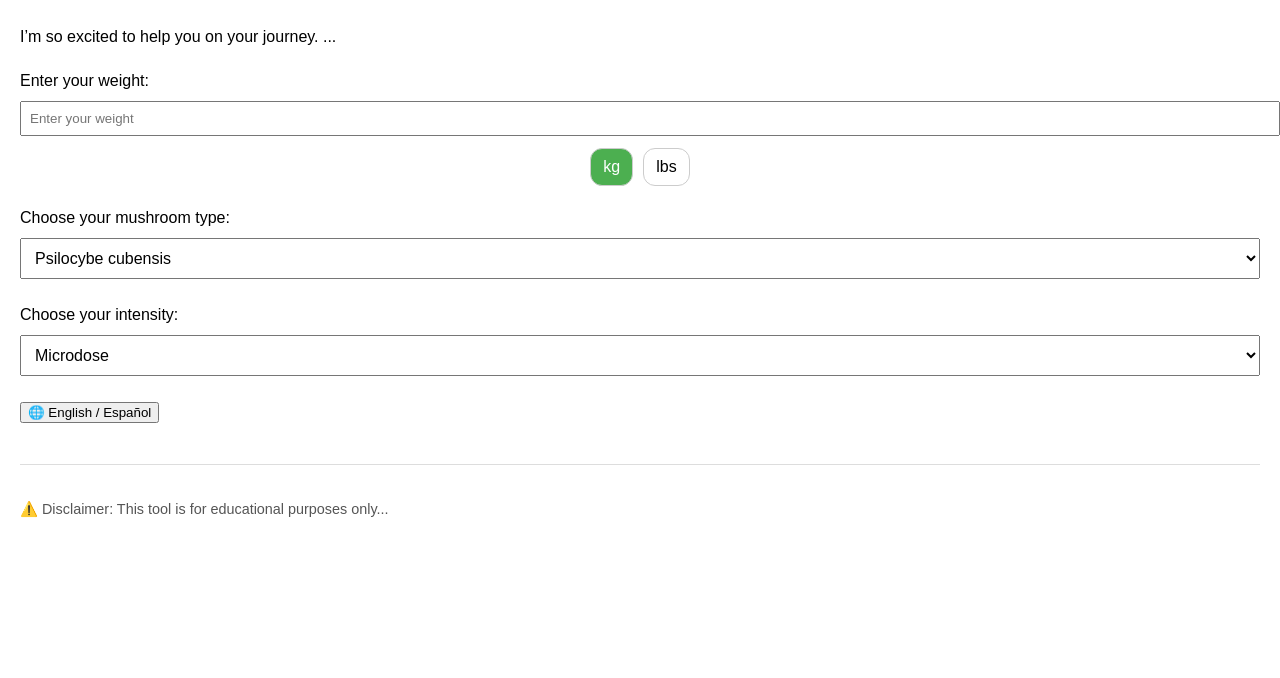
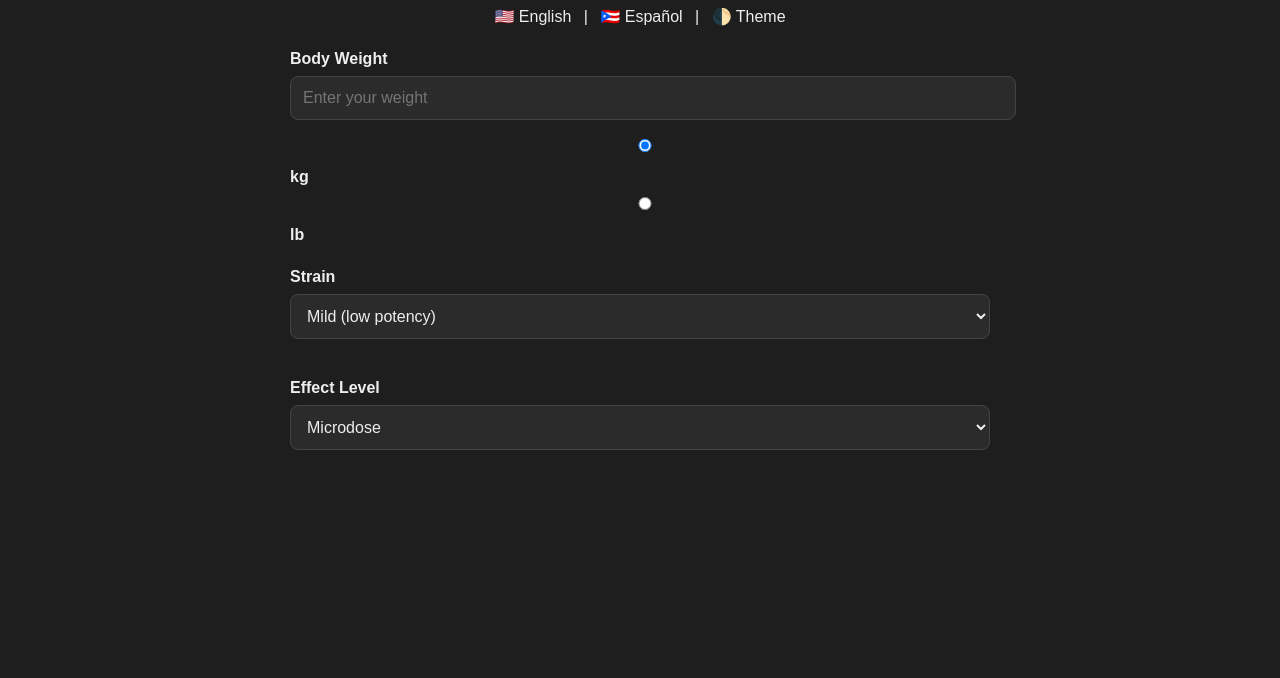
Before and after one commit to izziclawson/hongos, a plain HTML site: page index.html in a window 1280 px wide. Shown: the part 122-800 px from the top of the page. Drawn offline with Linux system fonts and the light colour scheme.

Commit message:
Update index.html

```diff
--- a/index.html
+++ b/index.html
@@ -1,148 +1,109 @@
 <!DOCTYPE html>
 <html lang="en">
 <head>
-  <meta charset="UTF-8" />
-  <meta name="viewport" content="width=device-width, initial-scale=1.0" />
-  <title>Shroomies Dosage Calculator</title>
+  <meta charset="UTF-8">
+  <title>🍄 Shroomies Dose Calculator</title>
   <style>
-    body { font-family: Arial, sans-serif; margin: 20px; line-height: 1.5; }
-    h1 { text-align: center; }
-    .section { margin-bottom: 20px; }
-    label { display: block; margin: 8px 0 4px; }
-    select, input { width: 100%; padding: 8px; margin: 4px 0; }
-    .unit-toggle {
-      display: flex;
-      justify-content: center;
-      align-items: center;
-      gap: 10px;
-      margin-top: 8px;
+    body {
+      font-family: Arial, sans-serif;
+      max-width: 700px;
+      margin: 2rem auto;
+      padding: 1rem;
+      background: #1e1e1e;
+      color: #eee;
+      transition: background 0.3s, color 0.3s;
     }
-    .unit-button {
-      padding: 6px 12px;
+    h1, h3 { text-align: center; color: #90ee90; }
+    .section { margin: 1.5rem 0; }
+    label { display: block; margin-bottom: 0.5rem; font-weight: bold; }
+    select, input, button {
+      width: 100%;
+      padding: 0.75rem;
+      margin-bottom: 1rem;
+      background: #2b2b2b;
+      border: 1px solid #444;
+      color: #eee;
+      border-radius: 8px;
+      font-size: 1rem;
+    }
+    button {
+      background: #4caf50;
+      color: white;
+      border: none;
+      cursor: pointer;
+      border-radius: 8px;
+    }
+    button:hover { background: #45a049; }
+    .result {
+      background: #2b2b2b;
+      border: 1px solid #444;
+      padding: 1rem;
+      border-radius: 8px;
+    }
+    .advice { margin-top: 1rem; }
+    .footer {
+      margin-top: 2rem;
+      text-align: center;
+      font-size: 0.9rem;
+      color: #aaa;
+    }
+    .toggle { display: inline-block; margin: 0 0.5rem; cursor: pointer; }
+
+    /* Light mode */
+    body.light {
+      background: #f9f9f9;
+      color: #222;
+    }
+    body.light select,
+    body.light input,
+    body.light .result {
+      background: #fff;
+      color: #222;
       border: 1px solid #ccc;
-      border-radius: 12px;
-      cursor: pointer;
     }
-    .unit-button.active {
-      background: #4CAF50;
-      color: white;
+    body.light button {
+      background: #0077cc;
     }
-    #result { font-weight: bold; margin-top: 15px; }
-    footer {
-      margin-top: 40px; padding-top: 20px; border-top: 1px solid #ddd;
-      font-size: 0.9em; color: #555;
+    body.light h1, body.light h3 {
+      color: #0077cc;
     }
   </style>
 </head>
 <body>
-  <h1>🍄 Shroomies Dosage Calculator</h1>
-
-  <!-- Welcome Section -->
-  <div class="section" id="welcome">
-    <h2 data-en="Welcome" data-es="Bienvenido">Welcome</h2>
-    <p data-en="I’m so excited to help you on your journey. Here are some suggestions on how to calculate the appropriate dose for you. Everyone is different. This is not medical advice. This is for educational purposes only. It is very important to know yourself and to have safety guards in mind when building a relationship with this plant. For more information, read here."
-       data-es="Estoy muy emocionado de ayudarte en tu camino. Aquí tienes algunas sugerencias sobre cómo calcular la dosis adecuada para ti. Cada persona es diferente. Esto no es consejo médico. Es solo con fines educativos. Es muy importante conocerte a ti mismo y tener precauciones en mente al construir una relación con esta planta. Para más información, lee aquí.">
-       I’m so excited to help you on your journey. ...
-    </p>
+  <h1>🍄 Shroomies Dose Calculator</h1>
+  <div style="text-align:center; margin-bottom:1rem;">
+    <span class="toggle" onclick="setLanguage('en')">🇺🇸 English</span> |
+    <span class="toggle" onclick="setLanguage('es')">🇵🇷 Español</span> |
+    <span class="toggle" onclick="toggleTheme()">🌓 Theme</span>
   </div>
 
-  <!-- Weight Section -->
   <div class="section">
-    <label for="weight" data-en="Enter your weight:" data-es="Ingresa tu peso:">Enter your weight:</label>
-    <input type="number" id="weight" placeholder="Enter your weight" />
-
-    <!-- Toggle buttons -->
-    <div class="unit-toggle">
-      <div id="kgBtn" class="unit-button active">kg</div>
-      <div id="lbBtn" class="unit-button">lbs</div>
+    <label id="weightLabel">Body Weight</label>
+    <input type="number" id="weight" placeholder="Enter your weight">
+    <div>
+      <label><input type="radio" name="unit" value="kg" checked> kg</label>
+      <label><input type="radio" name="unit" value="lb"> lb</label>
     </div>
   </div>
 
-  <!-- Mushroom Category Section -->
   <div class="section">
-    <label for="mushroom" data-en="Choose your mushroom type:" data-es="Elige tu tipo de hongo:">Choose your mushroom type:</label>
-    <select id="mushroom" style="font-size: 1em; padding: 10px;">
-      <option value="cubensis">Psilocybe cubensis</option>
-      <option value="mexicana">Psilocybe mexicana</option>
-      <option value="azurescens">Psilocybe azurescens</option>
-      <option value="cyanescens">Psilocybe cyanescens</option>
-      <option value="semilanceata">Psilocybe semilanceata</option>
-      <option value="tampanensis">Psilocybe tampanensis (truffles)</option>
+    <label id="strainLabel">Strain</label>
+    <select id="strain">
+      <option value="mild">Mild (low potency)</option>
+      <option value="standard">Standard (average potency)</option>
+      <option value="strong">Strong (high potency)</option>
+      <optgroup label="Specific strains">
+        <option value="puerto rican">Puerto Rican</option>
+        <option value="golden teacher">Golden Teacher</option>
+        <option value="penis envy">Penis Envy</option>
+        <option value="albino penis envy">Albino Penis Envy</option>
+        <option value="blue meanie">Blue Meanie</option>
+      </optgroup>
     </select>
   </div>
 
-  <!-- Intensity Section -->
   <div class="section">
-    <label for="intensity" data-en="Choose your intensity:" data-es="Elige la intensidad:">Choose your intensity:</label>
-    <select id="intensity" style="font-size: 1em; padding: 10px;">
+    <label id="effectLabel">Effect Level</label>
+    <select id="effect">
       <option value="micro">Microdose</option>
-      <option value="low">Low</option>
-      <option value="medium">Medium</option>
-      <option value="high">High</option>
-      <option value="heroic">Heroic</option>
-    </select>
-  </div>
-
-  <!-- Result -->
-  <div id="result"></div>
-
-  <!-- Translation Toggle -->
-  <div class="section">
-    <button onclick="toggleLanguage()">🌐 English / Español</button>
-  </div>
-
-  <footer>
-    <p data-en="⚠️ Disclaimer: This tool is for educational purposes only and should not be considered medical advice."
-       data-es="⚠️ Aviso: Esta herramienta es solo con fines educativos y no debe considerarse consejo médico.">
-       ⚠️ Disclaimer: This tool is for educational purposes only...
-    </p>
-  </footer>
-
-  <script>
-    let currentUnit = "kg";
-    let currentLang = "en";
-
-    document.getElementById("kgBtn").addEventListener("click", () => switchUnit("kg"));
-    document.getElementById("lbBtn").addEventListener("click", () => switchUnit("lbs"));
-
-    function switchUnit(unit) {
-      currentUnit = unit;
-      document.getElementById("kgBtn").classList.toggle("active", unit === "kg");
-      document.getElementById("lbBtn").classList.toggle("active", unit === "lbs");
-      calculate();
-    }
-
-    document.getElementById("weight").addEventListener("input", calculate);
-    document.getElementById("mushroom").addEventListener("change", calculate);
-    document.getElementById("intensity").addEventListener("change", calculate);
-
-    function calculate() {
-      let weight = parseFloat(document.getElementById("weight").value);
-      if (isNaN(weight)) { document.getElementById("result").textContent = ""; return; }
-
-      if (currentUnit === "lbs") weight /= 2.20462; // convert lbs to kg
-
-      let mushroom = document.getElementById("mushroom").value;
-      let intensity = document.getElementById("intensity").value;
-
-      // basic multipliers (these can be tuned)
-      let intensityFactors = { micro: 0.1, low: 0.3, medium: 0.6, high: 1.2, heroic: 2.5 };
-      let potency = { cubensis: 1, mexicana: 0.8, azurescens: 2, cyanescens: 1.8, semilanceata: 1.5, tampanensis: 0.7 };
-
-      let grams = weight * 0.03 * intensityFactors[intensity] * potency[mushroom];
-
-      document.getElementById("result").textContent =
-        (currentLang === "en" ? "Recommended dose: " : "Dosis recomendada: ") +
-        grams.toFixed(2) + " g (" + mushroom + ")";
-    }
-
-    function toggleLanguage() {
-      currentLang = currentLang === "en" ? "es" : "en";
-      document.querySelectorAll("[data-en]").forEach(el => {
-        el.textContent = el.getAttribute(`data-${currentLang}`);
-      });
-      calculate();
-    }
-  </script>
-</body>
-</html>
+      <option va
```
